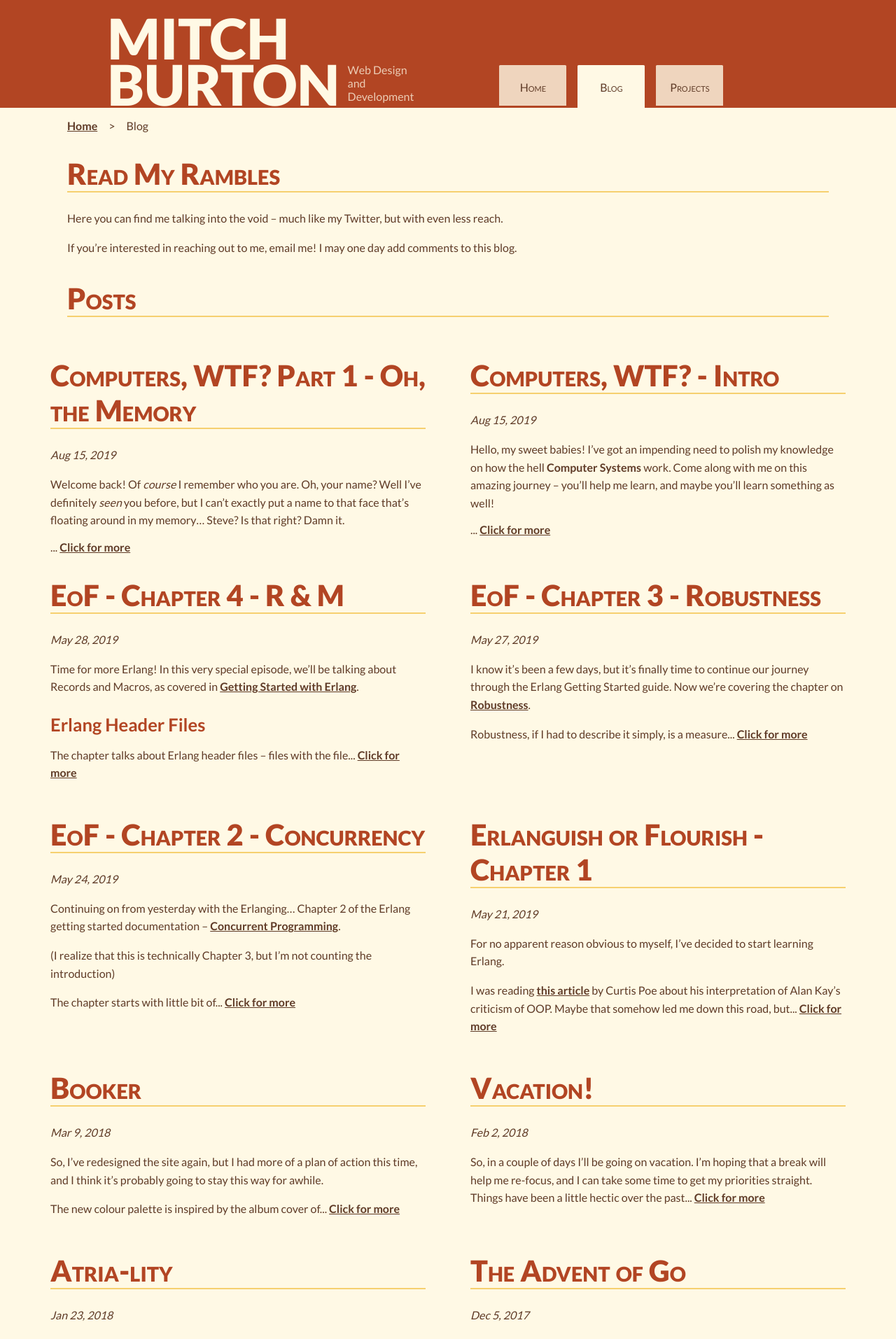
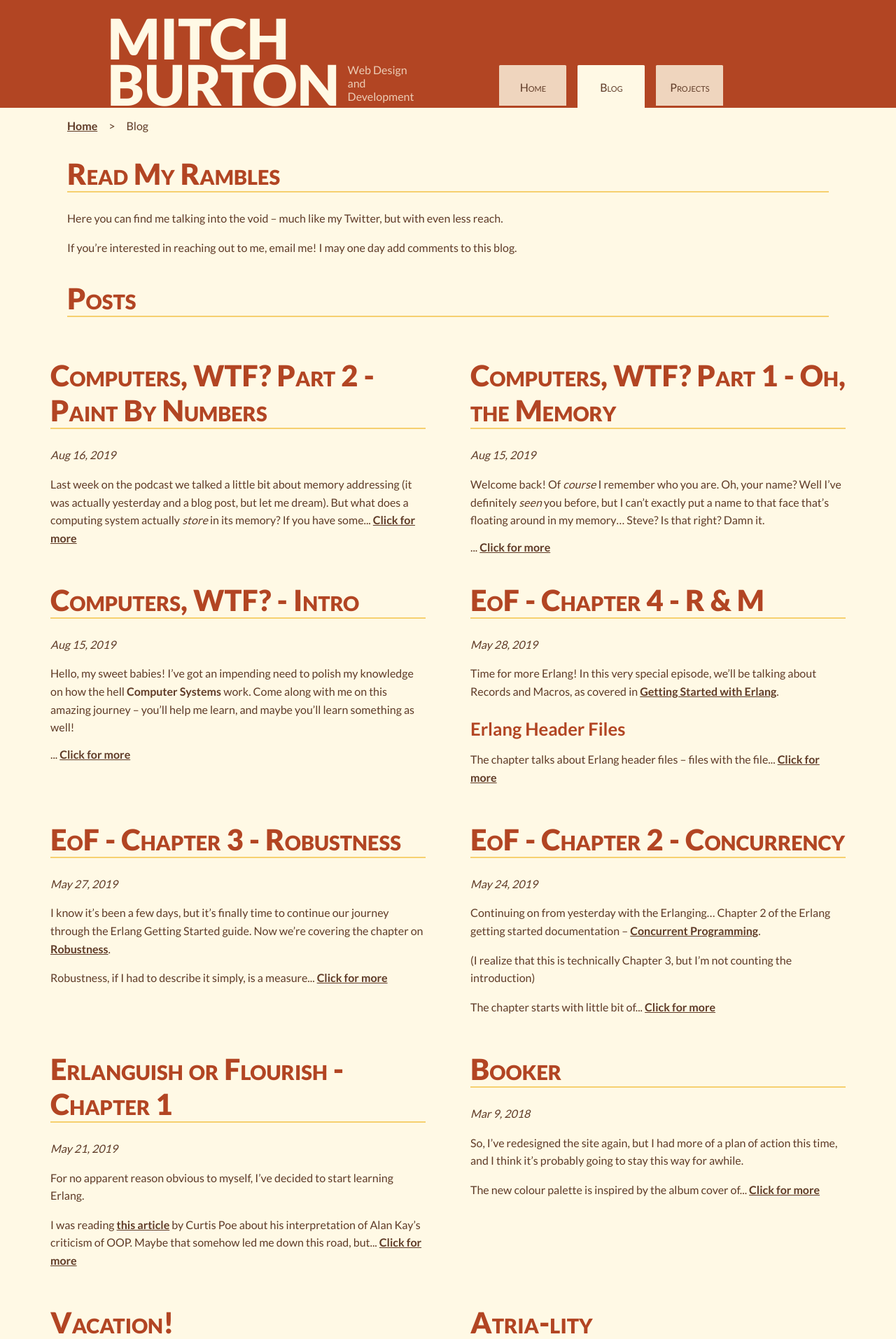
Before and after one commit to Perfect5th/perfect5th.github.io, a Jekyll site: the page built from posts.html, in a window 1280 px wide. Shown: the top 1913 px of the page at 70% size. Built offline with Jekyll 4.4.1, drawn with Linux system fonts in a browser that asks for light colours; some of the changed lines change nothing that is shown.

Commit message:
another blog post (on a roll rn)

```diff
--- a/_posts/2019-08-15-computers-wtf-1-memory.md
+++ b/_posts/2019-08-15-computers-wtf-1-memory.md
@@ -121,7 +121,7 @@ Oh, and you can definitely put a memory address in your Kraft Dinner. I
 recommend spelling out the hex with alphagetti.
 
 ### What *Is* a Number, Anyways?
-
-Next time on the podcast, we're going back to kindergarten – what are numbers?
-How does a computer remember them? Is anarchy really the *worst* thing that
-can happen to our society. All this, and more!
+[Next time]({{ site.baseurl }}{% post_url 2019-08-16-computers-wtf-2-numbers %})
+on the podcast, we're going back to kindergarten – what are numbers? How does a
+computer remember them? Is anarchy really the *worst* thing that can happen to
+our society. All this, and more!
--- /dev/null
+++ b/_posts/2019-08-16-computers-wtf-2-numbers.md
@@ -0,0 +1,139 @@
+---
+layout: post
+title: Computers, WTF? Part 2 - Paint By Numbers
+---
+Last week on the podcast we talked a little bit about memory addressing (it
+was actually yesterday and a blog post, but let me dream). But what does a
+computing system actually *store* in its memory? If you have some experience
+programming, your answer is probably along the lines of: "the values of
+variables, I/O buffers, whatever the fuck is in all my Chrome tabs". You're
+not *wrong*, but neither are you entirely *right*, either.
+
+Your lack of rightness comes from the fact that I'm being entirely pedantic
+here – the only real thing that can be stored in memory is an electromagnetic
+state that can be interpreted as either "on" or "off". Our "lowest-order"
+level of abstraction is to interpret these states as, respectively, 1 or 0. A
+few more abstraction levels up gets us to what you normally think of as
+"data": representations of things we actually care about – the values of
+variables, I/O buffers, whatever the fuck is in all your Chrome tabs.
+
+### How to Represent Things When All You Have Is a Series of Levers
+Previously, I described how each memory address points to a specific byte of
+memory. A byte, in short, is eight bits, and a bit is either a 1 or a 0. We
+have a couple of standard choices for how we represent a byte:
+
+  * binary: a base-2 number set that only has ones and zeros - *e.g.,*
+    `0b00001001`. Takes up a lot of writing space, but makes explicit the
+    *exact* value of each bit in the byte.
+  * octal: a base-8 number set (using characters `0–7`) - *e.g.,* the binary
+    above in octal is `0o011`. Each octal character represents 3 bits, so it
+    takes up less space when written than binary.
+  * hexadecimal: a base-16 number set (using characters `0–9` and `a–f`). the
+    binary above in hexadecimal is `0x09`. Each hexadecimal character
+    represents 4 bits (half a byte, called a "nibble"/"nybble"), so it's a
+    pretty concise way of representing bytes and is the usual standard.
+
+But, life as a Computing System would be pretty boring if you were restricted
+to data that could be represented in a single byte. That's why data, besides
+having a memory address that it resides at, also has a *size* – a number of
+contiguous bytes, starting at the memory address, that should be interpreted as
+part of the same atomic "piece" of data. We do this because, if data were
+restricted in size to a single byte, the largest (unsigned) integer value we
+would be able to represent would be `0xff` (255 in decimal).
+
+Let's start by talking about numbers – beautiful whole numbers – the kind you
+use to try to prevent me from going through the express checkout with too many
+items, because Computing Systems have a really straightforward way of
+representing integers using bytes. Here's a table of common integer data types,
+and what they are called in our reference languages (C, Java, and Assembly):
+
+<table class="post-table">
+  <thead>
+    <tr>
+      <th>bytes</th>
+      <th>bits</th>
+      <th>C</th>
+      <th>Java</th>
+      <th>Asm</th>
+    </tr>
+  </thead>
+  <tbody>
+    <tr>
+      <td>1</td>
+      <td>8</td>
+      <td>char</td>
+      <td>byte</td>
+      <td><strong>b</strong> byte</td>
+    </tr>
+    <tr>
+      <td>2</td>
+      <td>16</td>
+      <td>short</td>
+      <td>short</td>
+      <td><strong>w</strong> word</td>
+    </tr>
+    <tr>
+      <td>4</td>
+      <td>32</td>
+      <td>int</td>
+      <td>int</td>
+      <td><strong>l</strong> long</td>
+    </tr>
+    <tr>
+      <td>8</td>
+      <td>64</td>
+      <td>long</td>
+      <td>long</td>
+      <td><strong>q</strong> quad</td>
+    </tr>
+  </tbody>
+</table>
+
+If the Assembly language terms for these data sizes seem a little strange, it's
+because they are! They don't reference a relationship to numbers (none of
+them are called "int") and "word" seems to imply some kind of letter-related
+data. This is just historical convention, as far as I'm aware, so deal with it,
+and in dealing with it, you will become a stronger person.
+
+I'm not going to talk about converting binary to hexadecimal, two's complement
+representation of negative numbers, and stuff like that, but those are
+important topics you should look up if you don't already know about them! My
+reluctance to talk about them here is because they are more of a math topic
+than about how Computer Systems actually work (though, two's complement will
+almost certainly come up in the future). At this point, we're just talking
+about how numbers are stored in memory – not how math is done on the values.
+
+### The Big-inning of the Little End
+While it seems natural, obvious, and maybe even the will of some deity that a
+given (unsigned) integer, say, 3735928559, should be represented in memory as
+the series of bytes (represented in hexadecimal as) `0xdeadbeef`, sometimes,
+more often than not, we instead do it a little differently and represent it as
+`0xefbeadde` instead.
+
+Now, you might be saying "hold up, new number representation system, who
+dis?", and your confusion would be temporarily justified. The first
+representation, `0xdeadbeef`, puts the byte with the highest value (or
+"order"), `0xde`, at the start of the 4-byte representation of the integer,
+similar to how we put the highest value, 3, at the start of 3735928559. This
+is called "big-endian", as the "biggest" byte comes first. Another way to write
+this hefty value would be 9558295373, and we would both know we were still
+talking about the same number if I explained to you that it was just backwards.
+Similarly, `0xefbeadde`, is just `0xdeadbeef` "backwards", with the highest
+value byte, `0xde`, at the right end, and the lowest value byte, `0xef`, at
+the left end. This is called "little-endian", and is very common in Computer
+System architectures.
+
+Why would presumable intelligent Computer System architects choose the
+(ass-)backward little-endian representation? There are a couple of reasons,
+but a pretty good one is for ease of conversion between different data sizes.
+If we decided that we just wanted to convert `0x00000001` from a C/Java `int`
+(with 32-bits) to a C `char` (or Java `byte`). If `0x00000001` is stored as
+shown (big-endian), then we have to go to its memory address, then move over 3
+more bytes to get to `0x01`, the one-byte representation of the same number.
+If, instead, it were stored as `0x01000000` (little-endian), we can just grab
+the byte at the given memory address – `0x01` – to get the one-byte
+representation.
+
+### Chaotic-Neutral Address Alignment
+In our next campaign, we'll be tackling the dreaded byte-beast, the arbiter of
+overlapping data, the devourer of memory, and the shifter of bits!
--- a/_sass/_layout.scss
+++ b/_sass/_layout.scss
@@ -498,6 +498,20 @@ footer {
         line-height: 1.6;
         margin-bottom: 0.8rem;
     }
+
+    .post-table {
+        border-collapse: collapse;
+
+        td, th {
+            background-color: inherit;
+            border: solid 1px;
+            padding: 0.5rem;
+        }
+
+        th {
+            background-color: darken($linen, 20);
+        }
+    }
 }
 
 .breadcrumbs {
```
